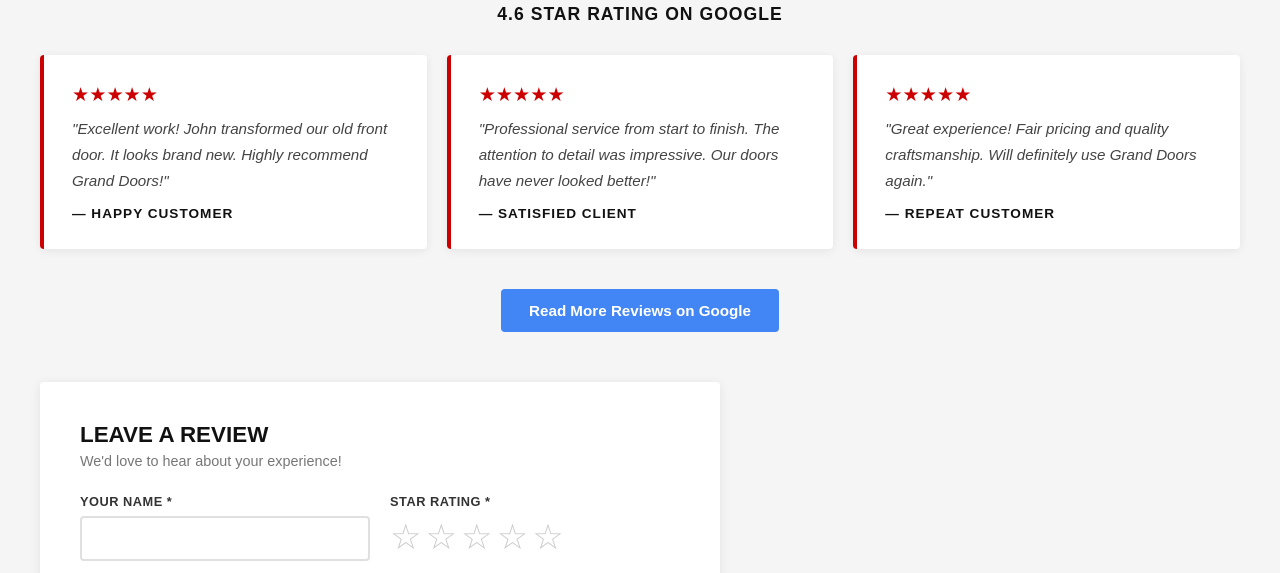
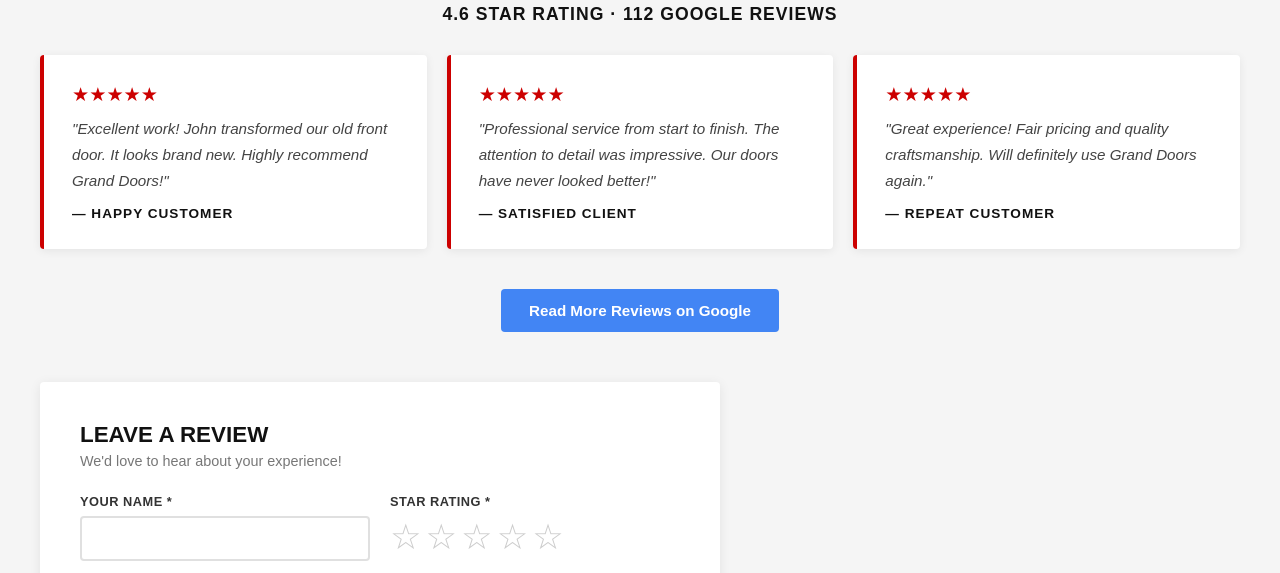
Before and after one commit to bigdady71306-web/grand-door, a website: page index.html in a window 1280 px wide. Both pictures are taken after a click on the button "REVIEWS". Shown: the part 186-759 px from the top of the page. Drawn offline with Linux system fonts and the light colour scheme.

Commit message:
Update Google rating display - 4.6 stars, 112 reviews

```diff
--- a/index.html
+++ b/index.html
@@ -630,7 +630,7 @@
             <div class="section-divider"></div>
             <div style="text-align:center; margin-bottom:30px;">
                 <div style="font-size:2.2em; color:#cc0000;">★★★★★</div>
-                <p style="font-weight:700; font-size:1.1em; text-transform:uppercase; letter-spacing:1px; margin-top:5px;">4.6 Star Rating on Google</p>
+                <p style="font-weight:700; font-size:1.1em; text-transform:uppercase; letter-spacing:1px; margin-top:5px;">4.6 Star Rating · 112 Google Reviews</p>
             </div>
             <div class="review-grid">
                 <div class="review-card"><div class="review-stars">★★★★★</div><p class="review-text">"Excellent work! John transformed our old front door. It looks brand new. Highly recommend Grand Doors!"</p><p class="review-author">— Happy Customer</p></div>
```
